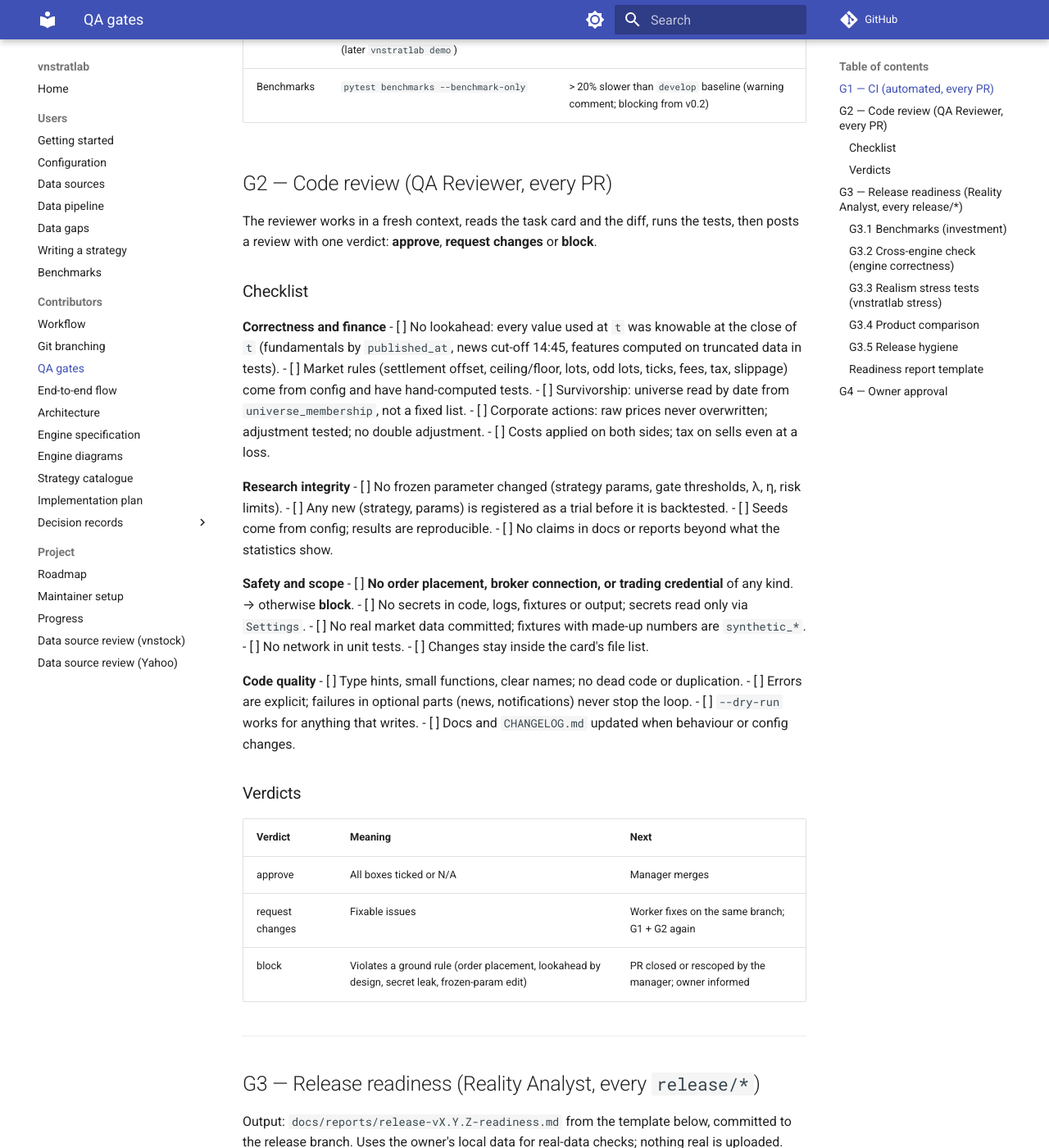
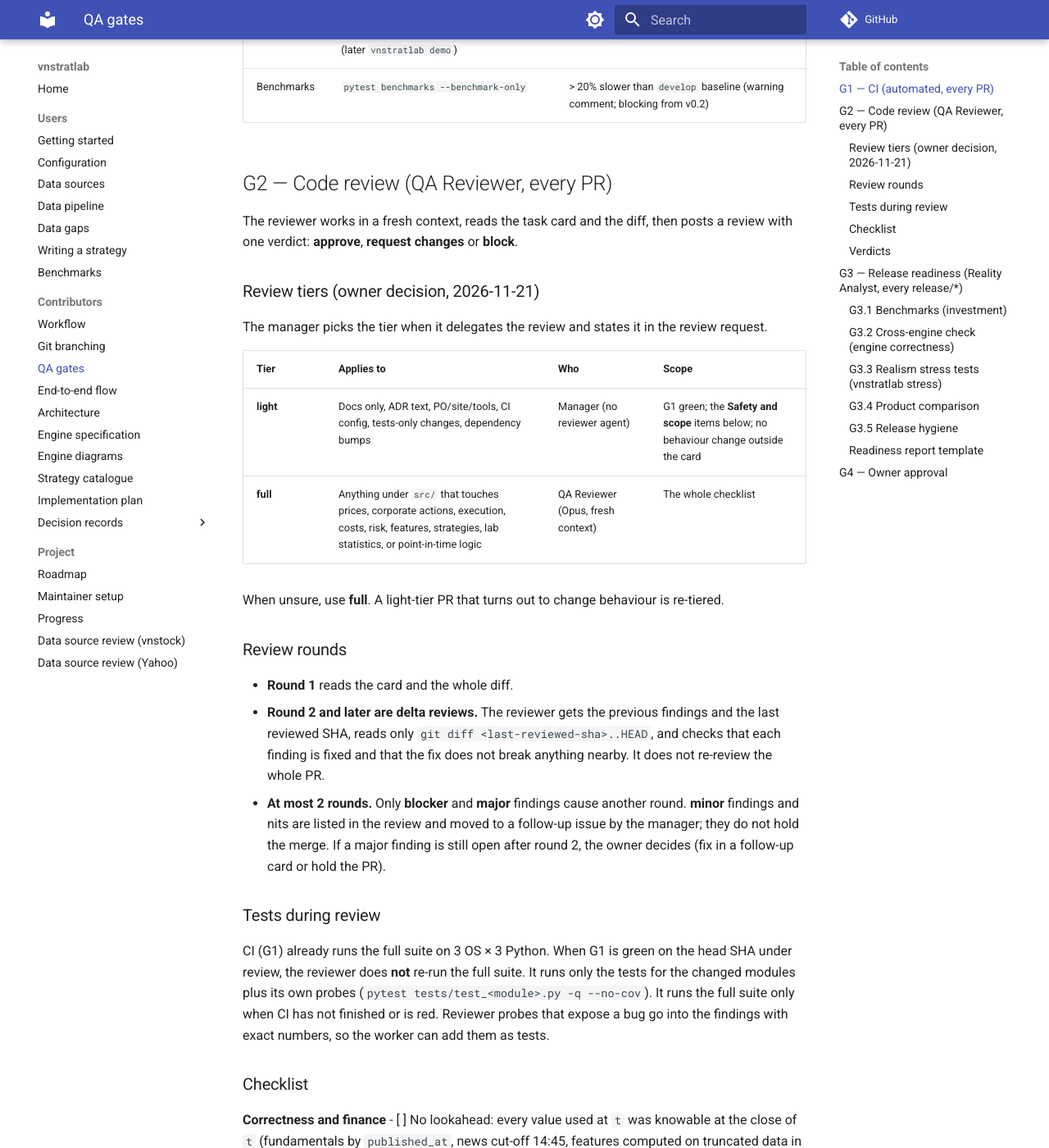
Before and after one commit to lephucchi/vnstratlab, an MkDocs documentation site: the page built from docs/qa-gates.md, in a window 1280 px wide and 1400 px high, scrolled down 782 px. Shown: the whole window at 82% size. Built offline with MkDocs 1.6.1 and Material for MkDocs 9.7.7, drawn with Linux system fonts in a browser that asks for light colours; comment, search, counter and statistics services are not loaded; some of the changed text lies outside the part shown.

Commit message:
docs(workflow): tiered G2 review, delta rounds, no duplicate test runs
Owner decision 2026-11-21: light tier (manager) for docs/tools/CI PRs, full
tier (QA Reviewer) for finance and engine logic; round 2+ reviews only the
delta, max 2 rounds, minor findings go to a follow-up issue; reviewer and
manager rely on green CI on the head SHA instead of re-running the full suite.

```diff
--- a/docs/qa-gates.md
+++ b/docs/qa-gates.md
@@ -25,8 +25,39 @@ Defined in [`.github/workflows/ci.yml`](../.github/workflows/ci.yml) and
 
 ## G2 — Code review (QA Reviewer, every PR)
 
-The reviewer works in a fresh context, reads the task card and the diff, runs the tests, then
-posts a review with one verdict: **approve**, **request changes** or **block**.
+The reviewer works in a fresh context, reads the task card and the diff, then posts a review
+with one verdict: **approve**, **request changes** or **block**.
+
+### Review tiers (owner decision, 2026-11-21)
+
+The manager picks the tier when it delegates the review and states it in the review request.
+
+| Tier | Applies to | Who | Scope |
+|---|---|---|---|
+| **light** | Docs only, ADR text, PO/site/tools, CI config, tests-only changes, dependency bumps | Manager (no reviewer agent) | G1 green; the **Safety and scope** items below; no behaviour change outside the card |
+| **full** | Anything under `src/` that touches prices, corporate actions, execution, costs, risk, features, strategies, lab statistics, or point-in-time logic | QA Reviewer (Opus, fresh context) | The whole checklist |
+
+When unsure, use **full**. A light-tier PR that turns out to change behaviour is re-tiered.
+
+### Review rounds
+
+- **Round 1** reads the card and the whole diff.
+- **Round 2 and later are delta reviews.** The reviewer gets the previous findings and the
+  last reviewed SHA, reads only `git diff <last-reviewed-sha>..HEAD`, and checks that each
+  finding is fixed and that the fix does not break anything nearby. It does not re-review the
+  whole PR.
+- **At most 2 rounds.** Only **blocker** and **major** findings cause another round. **minor**
+  findings and nits are listed in the review and moved to a follow-up issue by the manager;
+  they do not hold the merge. If a major finding is still open after round 2, the owner decides
+  (fix in a follow-up card or hold the PR).
+
+### Tests during review
+
+CI (G1) already runs the full suite on 3 OS × 3 Python. When G1 is green on the head SHA under
+review, the reviewer does **not** re-run the full suite. It runs only the tests for the changed
+modules plus its own probes (`pytest tests/test_<module>.py -q --no-cov`). It runs the full
+suite only when CI has not finished or is red. Reviewer probes that expose a bug go into the
+findings with exact numbers, so the worker can add them as tests.
 
 ### Checklist
 
@@ -62,8 +93,8 @@ posts a review with one verdict: **approve**, **request changes** or **block**.
 
 | Verdict | Meaning | Next |
 |---|---|---|
-| approve | All boxes ticked or N/A | Manager merges |
-| request changes | Fixable issues | Worker fixes on the same branch; G1 + G2 again |
+| approve | No blocker or major finding open (minor items go to a follow-up issue) | Manager merges |
+| request changes | Open blocker or major findings | Worker fixes on the same branch; G1 + G2 delta round (max 2 rounds) |
 | block | Violates a ground rule (order placement, lookahead by design, secret leak, frozen-param edit) | PR closed or rescoped by the manager; owner informed |
 
 ---
```
Also changed, not shown: .claude/agents/qa-reviewer.md (+33 -23 lines), CLAUDE.md (+8 -4 lines), docs/workflow.md (+5 -5 lines).
